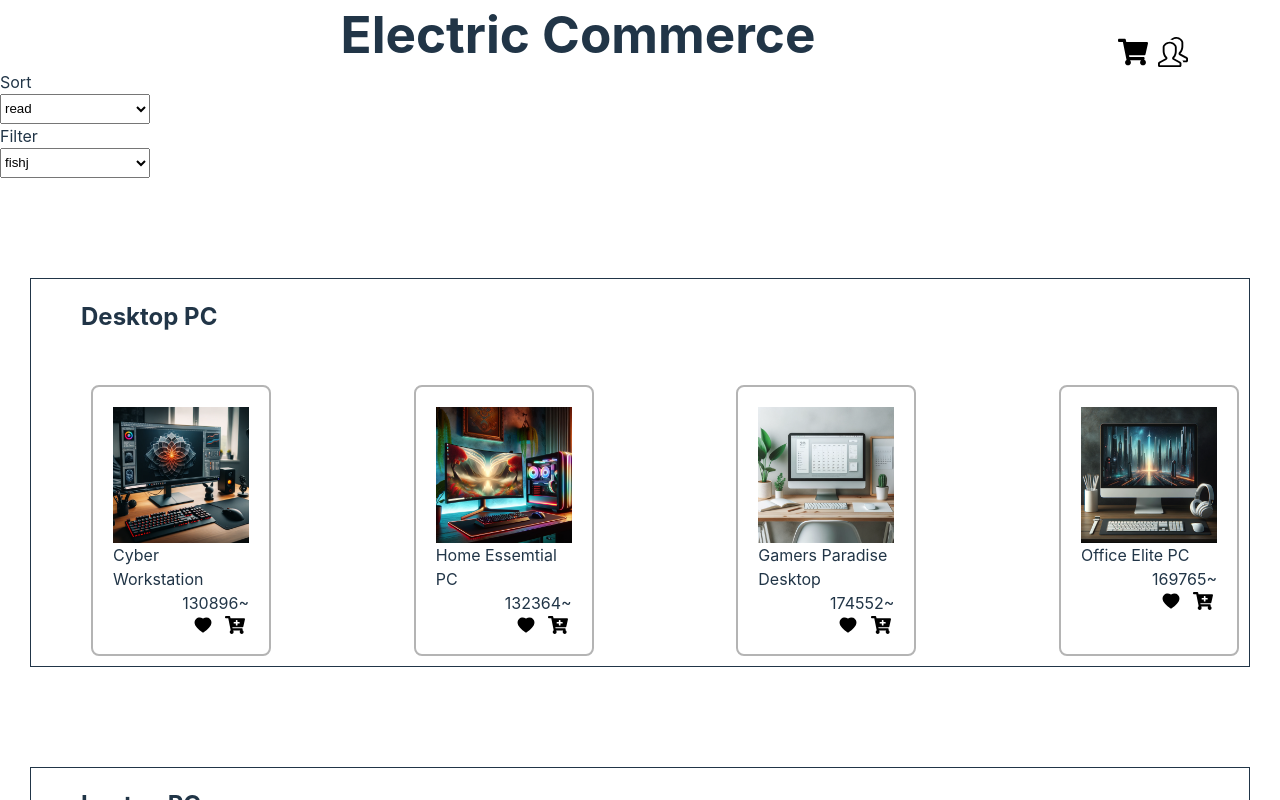
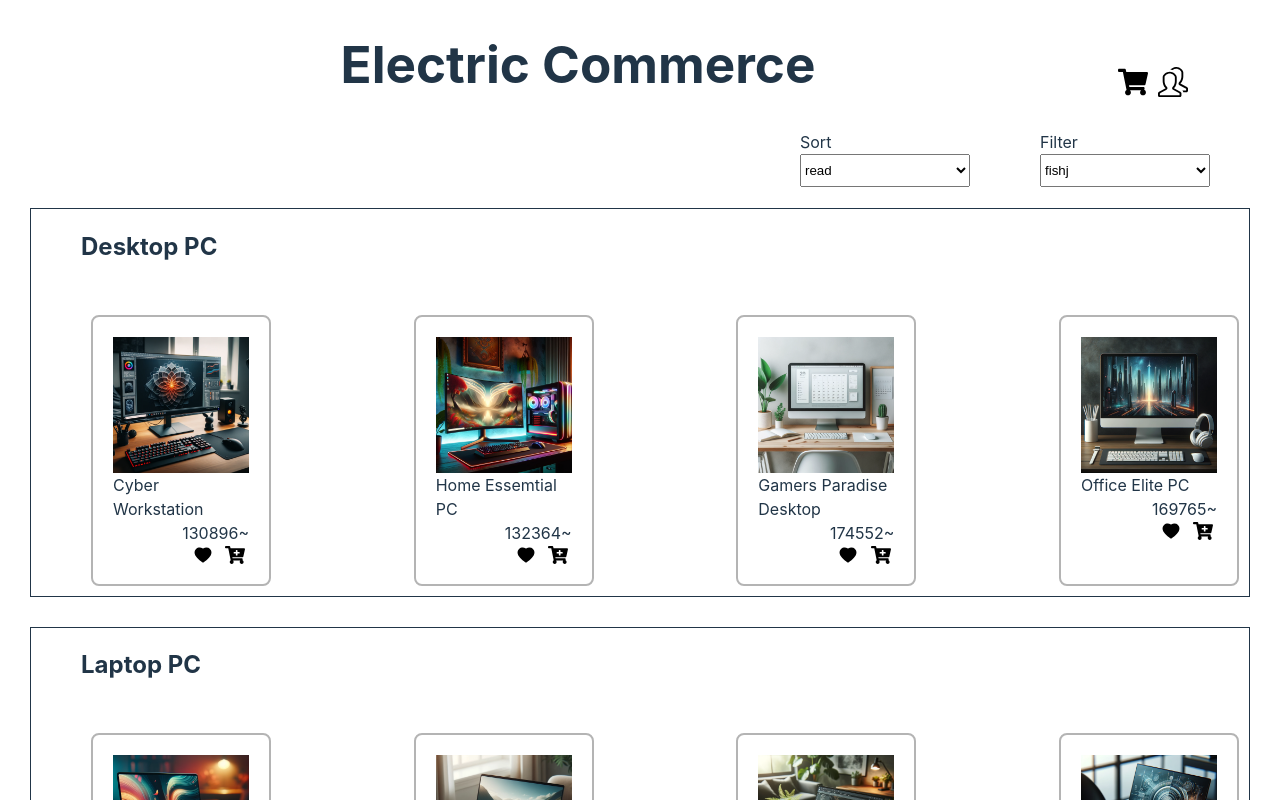
Before and after one commit to kip2/E-Commerce-Site-React, a React (Vite) app in the folder app/: page / in a window 1280 px wide. Shown: the top 800 px of the page. Built offline with nearby package versions, Linux system fonts and the light colour scheme.

Commit message:
レイアウトの調整

```diff
--- a/app/src/components/atoms/PulldownMenu.css
+++ b/app/src/components/atoms/PulldownMenu.css
@@ -1,14 +1,9 @@
 .pulldown-menu {
-    display: block;
-    align-items: flex-start;
-    width: 50px;
-}
-
-.select-block{
-    display: block;
+    width: 170px;
+    margin-right: 70px;
 }
 
 select {
-    width: 150px;
-    height: 30px;
+    width: 100%;
+    height: 70%;
 }
--- /dev/null
+++ b/app/src/components/molecules/PulldownMenus.css
@@ -0,0 +1,5 @@
+.pulldown-menus {
+    width: 100vw;
+    display: flex;
+    justify-content: end;
+}
--- a/app/src/components/molecules/PulldownMenus.tsx
+++ b/app/src/components/molecules/PulldownMenus.tsx
@@ -1,4 +1,5 @@
 import PulldownMenu from "../atoms/PulldownMenu"
+import "./PulldownMenus.css"
 
 type PulldownMenusProps = {
     label1: string
@@ -10,6 +11,7 @@ type PulldownMenusProps = {
 const PulldownMenus: React.FC<PulldownMenusProps> = ({ label1, menus1, label2 ,menus2 }) => {
     return (
         <div>
+            <div className="pulldown-menus">
                 <PulldownMenu
                     label={label1}
                     menus={menus1}
@@ -19,6 +21,7 @@ const PulldownMenus: React.FC<PulldownMenusProps> = ({ label1, menus1, label2 ,m
                     menus={menus2}
                 />
             </div>
+        </div>
     )
 }
 
--- a/app/src/components/organisms/Categories.tsx
+++ b/app/src/components/organisms/Categories.tsx
@@ -6,7 +6,7 @@ export default function Categories() {
     const [data] = useState(productList)
 
     return (
-        <>
+        <section className="categories">
             {
                 data.map((products, i) => {
                     return <Category
@@ -15,7 +15,7 @@ export default function Categories() {
                             products={products.products}/>
                 })
             }
-        </>
+        </section>
     )
 
 }
--- a/app/src/components/organisms/Category.css
+++ b/app/src/components/organisms/Category.css
@@ -1,6 +1,6 @@
 .category {
     border: solid 1px;
-    margin-top:100px;
+    margin-top: 30px;
     margin-left: 30px;
     margin-right: 30px;
     padding-left: 50px;
--- a/app/src/components/organisms/Header.css
+++ b/app/src/components/organisms/Header.css
@@ -3,6 +3,7 @@
     display: flex;
     justify-content: space-between;
     padding: 0 40px;
+    margin: 30px 0px;
 }
 
 .header-text {
```
Lines whose indentation alone changed are shown as unchanged.
